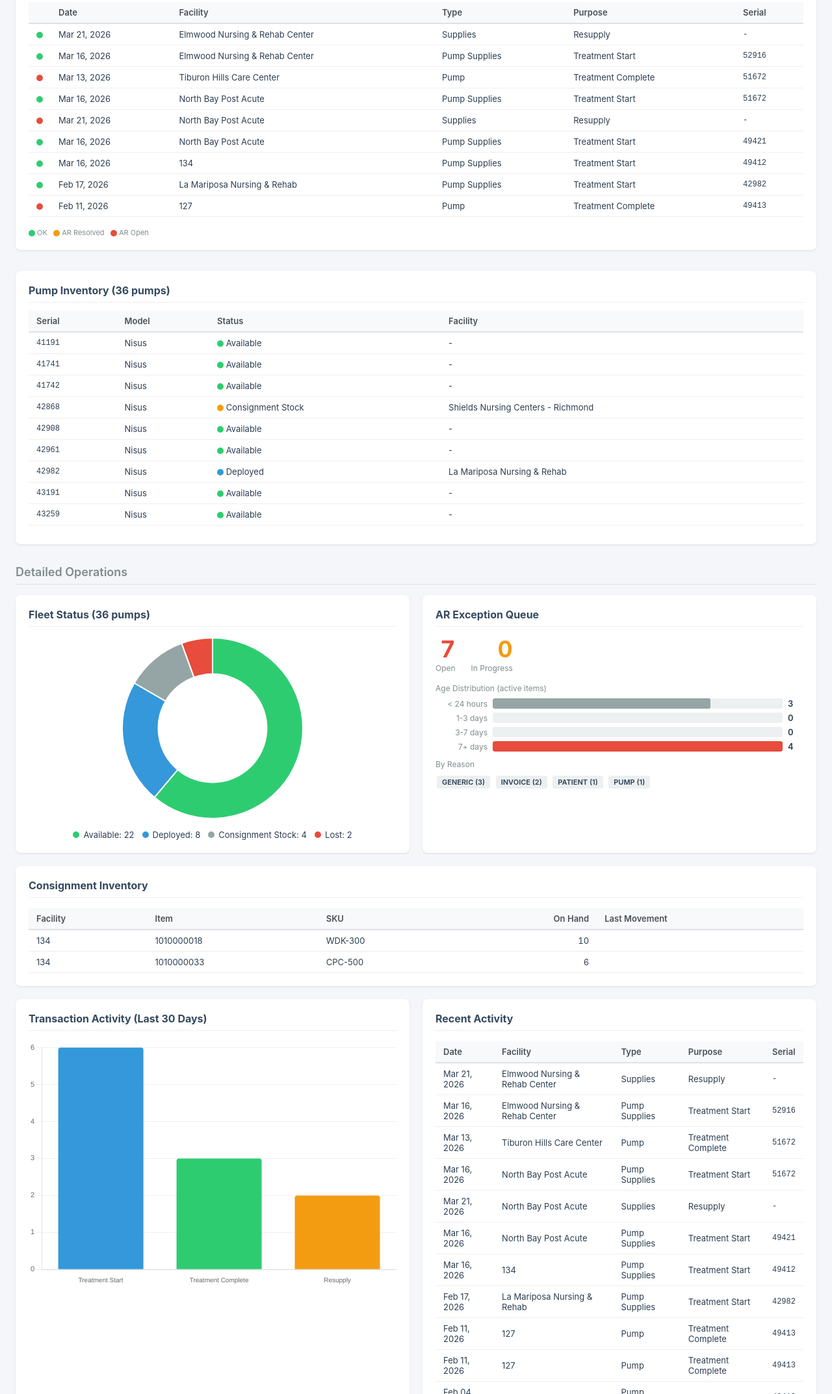
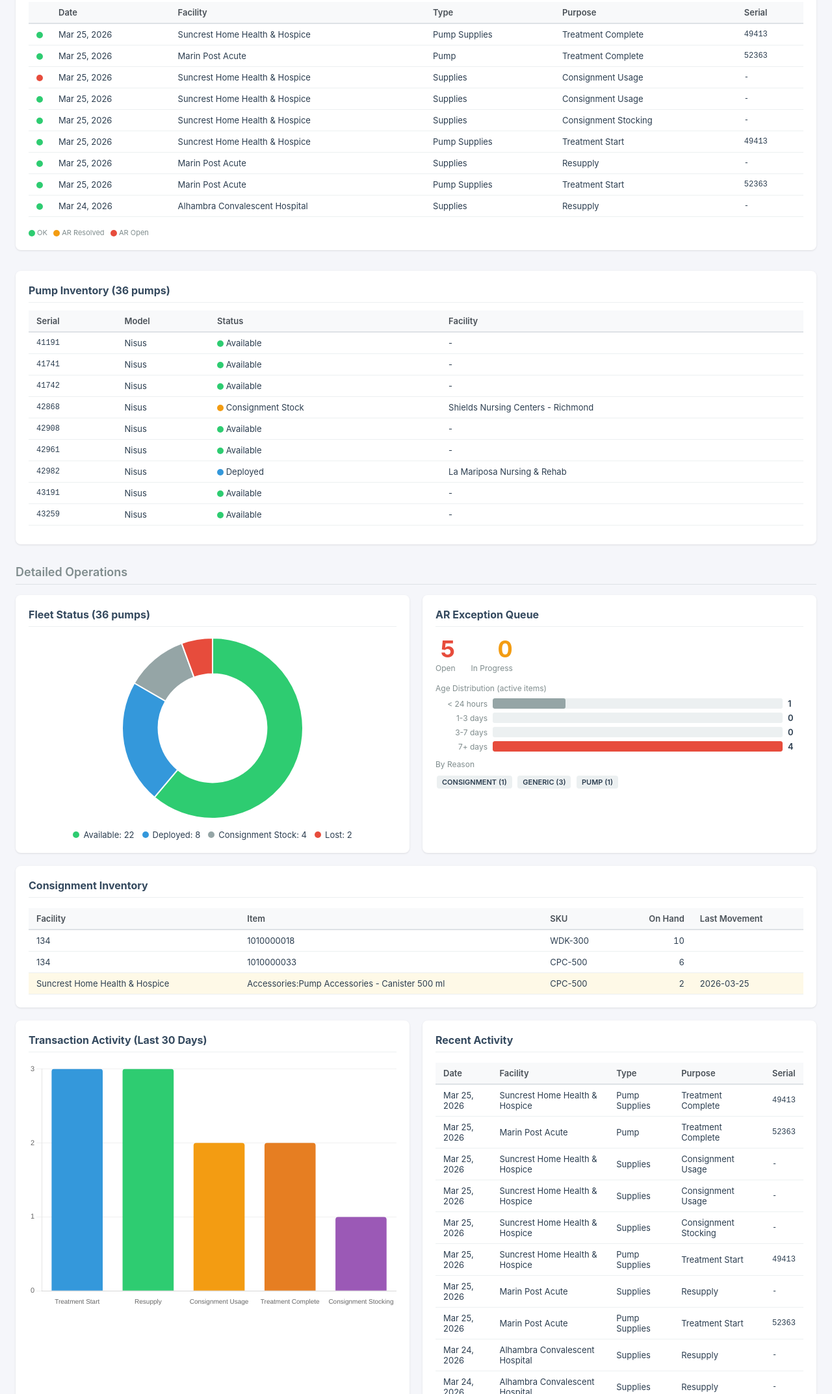
Before and after one commit to usjoh/maam-dashboard-site, a plain HTML site: page index.html in a window 1280 px wide. Shown: the part 654-2800 px from the top of the page at 65% size. Drawn offline with nearby package versions, Linux system fonts and the light colour scheme.

Commit message:
chore: refresh dashboard with live Sheets data (2026-03-25 UAT session)
Co-Authored-By: Claude Opus 4.6 (1M context) <noreply@anthropic.com>

```diff
--- a/index.html
+++ b/index.html
@@ -260,7 +260,7 @@
     <h1>MaAM Dashboard</h1>
     <div class="header-meta">
         <span class="badge badge-live">Live</span><br>
-        Last Update: Mar 21, 2026 at 04:13 PM
+        Last Update: Mar 25, 2026 at 07:08 PM
     </div>
 </div>
 
@@ -322,16 +322,16 @@
                 <td>No activity</td>
             </tr>
             <tr>
-                <td>Elmwood Nursing & Rehab Center</td>
-                <td class="mono">52916</td>
-                <td>Marcus, J</td>
-                <td>Mar 21 (today)</td>
+                <td>Alhambra Convalescent Hospital</td>
+                <td class="mono">52922</td>
+                <td>UAT Patient 1</td>
+                <td>Mar 24 (today)</td>
             </tr>
             <tr>
                 <td>La Mariposa Nursing & Rehab</td>
                 <td class="mono">42982</td>
                 <td>Graves, D</td>
-                <td>Mar 04 (16d ago)</td>
+                <td>Mar 04 (20d ago)</td>
             </tr>
             <tr>
                 <td>Marin Post Acute</td>
@@ -369,97 +369,95 @@
 
             <tr>
                 <td><span class="status-dot" style="background:#2ecc71" title="OK"></span></td>
-                <td>Mar 21, 2026</td>
-                <td>Elmwood Nursing & Rehab Center</td>
+                <td>Mar 25, 2026</td>
+                <td>Suncrest Home Health & Hospice</td>
+                <td>Pump
+Supplies</td>
+                <td>Treatment Complete</td>
+                <td class="mono">49413</td>
+            </tr>
+            <tr>
+                <td><span class="status-dot" style="background:#2ecc71" title="OK"></span></td>
+                <td>Mar 25, 2026</td>
+                <td>Marin Post Acute</td>
+                <td>Pump</td>
+                <td>Treatment Complete</td>
+                <td class="mono">52363</td>
+            </tr>
+            <tr>
+                <td><span class="status-dot" style="background:#e74c3c" title="AR Open"></span></td>
+                <td>Mar 25, 2026</td>
+                <td>Suncrest Home Health & Hospice</td>
+                <td>Supplies</td>
+                <td>Consignment Usage</td>
+                <td class="mono">-</td>
+            </tr>
+            <tr>
+                <td><span class="status-dot" style="background:#2ecc71" title="OK"></span></td>
+                <td>Mar 25, 2026</td>
+                <td>Suncrest Home Health & Hospice</td>
+                <td>Supplies</td>
+                <td>Consignment Usage</td>
+                <td class="mono">-</td>
+            </tr>
+            <tr>
+                <td><span class="status-dot" style="background:#2ecc71" title="OK"></span></td>
+                <td>Mar 25, 2026</td>
+                <td>Suncrest Home Health & Hospice</td>
+                <td>Supplies</td>
+                <td>Consignment Stocking</td>
+                <td class="mono">-</td>
+            </tr>
+            <tr>
+                <td><span class="status-dot" style="background:#2ecc71" title="OK"></span></td>
+                <td>Mar 25, 2026</td>
+                <td>Suncrest Home Health & Hospice</td>
+                <td>Pump
+Supplies</td>
+                <td>Treatment Start</td>
+                <td class="mono">49413</td>
+            </tr>
+            <tr>
+                <td><span class="status-dot" style="background:#2ecc71" title="OK"></span></td>
+                <td>Mar 25, 2026</td>
+                <td>Marin Post Acute</td>
                 <td>Supplies</td>
                 <td>Resupply</td>
                 <td class="mono">-</td>
             </tr>
             <tr>
                 <td><span class="status-dot" style="background:#2ecc71" title="OK"></span></td>
-                <td>Mar 16, 2026</td>
-                <td>Elmwood Nursing & Rehab Center</td>
+                <td>Mar 25, 2026</td>
+                <td>Marin Post Acute</td>
                 <td>Pump
 Supplies</td>
                 <td>Treatment Start</td>
-                <td class="mono">52916</td>
-            </tr>
-            <tr>
-                <td><span class="status-dot" style="background:#e74c3c" title="AR Open"></span></td>
-                <td>Mar 13, 2026</td>
-                <td>Tiburon Hills Care Center</td>
-                <td>Pump</td>
-                <td>Treatment Complete</td>
-                <td class="mono">51672</td>
+                <td class="mono">52363</td>
             </tr>
             <tr>
                 <td><span class="status-dot" style="background:#2ecc71" title="OK"></span></td>
-                <td>Mar 16, 2026</td>
-                <td>North Bay Post Acute</td>
-                <td>Pump
-Supplies</td>
-                <td>Treatment Start</td>
-                <td class="mono">51672</td>
-            </tr>
-            <tr>
-                <td><span class="status-dot" style="background:#e74c3c" title="AR Open"></span></td>
-                <td>Mar 21, 2026</td>
-                <td>North Bay Post Acute</td>
+                <td>Mar 24, 2026</td>
+                <td>Alhambra Convalescent Hospital</td>
                 <td>Supplies</td>
                 <td>Resupply</td>
                 <td class="mono">-</td>
             </tr>
             <tr>
                 <td><span class="status-dot" style="background:#2ecc71" title="OK"></span></td>
-                <td>Mar 16, 2026</td>
-                <td>North Bay Post Acute</td>
+                <td>Mar 24, 2026</td>
+                <td>Alhambra Convalescent Hospital</td>
+                <td>Supplies</td>
+                <td>Resupply</td>
+                <td class="mono">-</td>
+            </tr>
+            <tr>
+                <td><span class="status-dot" style="background:#2ecc71" title="OK"></span></td>
+                <td>Mar 24, 2026</td>
+                <td>Alhambra Convalescent Hospital</td>
                 <td>Pump
 Supplies</td>
                 <td>Treatment Start</td>
-                <td class="mono">49421</td>
-            </tr>
-            <tr>
-                <td><span class="status-dot" style="background:#2ecc71" title="OK"></span></td>
-                <td>Mar 16, 2026</td>
-                <td>134</td>
-                <td>Pump
-Supplies</td>
-                <td>Treatment Start</td>
-                <td class="mono">49412</td>
-            </tr>
-            <tr>
-                <td><span class="status-dot" style="background:#2ecc71" title="OK"></span></td>
-                <td>Feb 17, 2026</td>
-                <td>La Mariposa Nursing & Rehab</td>
-                <td>Pump
-Supplies</td>
-                <td>Treatment Start</td>
-                <td class="mono">42982</td>
-            </tr>
-            <tr>
-                <td><span class="status-dot" style="background:#e74c3c" title="AR Open"></span></td>
-                <td>Feb 11, 2026</td>
-                <td>127</td>
-                <td>Pump</td>
-                <td>Treatment Complete</td>
-                <td class="mono">49413</td>
-            </tr>
-            <tr>
-                <td><span class="status-dot" style="background:#e74c3c" title="AR Open"></span></td>
-                <td>Feb 11, 2026</td>
-                <td>127</td>
-                <td>Pump</td>
-                <td>Treatment Complete</td>
-                <td class="mono">49413</td>
-            </tr>
-            <tr>
-                <td><span class="status-dot" style="background:#2ecc71" title="OK"></span></td>
-                <td>Feb 04, 2026</td>
-                <td>127</td>
-                <td>Pump
-Supplies</td>
-                <td>Treatment Start</td>
-                <td class="mono">49413</td>
+                <td class="mono">52922</td>
             </tr>
                 </tbody>
             </table>
@@ -581,7 +579,7 @@ Supplies</td>
                 <td class="mono">49413</td>
                 <td>Nisus</td>
                 <td><span class="status-dot" style="background:#2ecc71"></span> Available</td>
-                <td>127</td>
+                <td>Suncrest Home Health & Hospice</td>
             </tr>
             <tr>
                 <td class="mono">49414</td>
@@ -599,7 +597,7 @@ Supplies</td>
                 <td class="mono">51672</td>
                 <td>Nisus</td>
                 <td><span class="status-dot" style="background:#2ecc71"></span> Available</td>
-                <td>North Bay Post Acute</td>
+                <td>Tiburon Hills Care Center</td>
             </tr>
             <tr>
                 <td class="mono">51673</td>
@@ -617,7 +615,7 @@ Supplies</td>
                 <td class="mono">52363</td>
                 <td>Nisus</td>
                 <td><span class="status-dot" style="background:#2ecc71"></span> Available</td>
-                <td>-</td>
+                <td>Marin Post Acute</td>
             </tr>
             <tr>
                 <td class="mono">52365</td>
@@ -664,8 +662,8 @@ Supplies</td>
             <tr>
                 <td class="mono">52916</td>
                 <td>Nisus</td>
-                <td><span class="status-dot" style="background:#3498db"></span> Deployed</td>
-                <td>Elmwood Nursing & Rehab Center</td>
+                <td><span class="status-dot" style="background:#2ecc71"></span> Available</td>
+                <td>-</td>
             </tr>
             <tr>
                 <td class="mono">52917</td>
@@ -700,8 +698,8 @@ Supplies</td>
             <tr>
                 <td class="mono">52922</td>
                 <td>Nisus</td>
-                <td><span class="status-dot" style="background:#2ecc71"></span> Available</td>
-                <td>-</td>
+                <td><span class="status-dot" style="background:#3498db"></span> Deployed</td>
+                <td>Alhambra Convalescent Hospital</td>
             </tr>
                 </tbody>
             </table>
@@ -745,7 +743,7 @@ Supplies</td>
         <h2>AR Exception Queue</h2>
         <div class="ar-stats">
             <div class="ar-stat">
-                <div class="num open">7</div>
+                <div class="num open">5</div>
                 <div class="label">Open</div>
             </div>
             <div class="ar-stat">
@@ -758,9 +756,9 @@ Supplies</td>
             <div class="age-row">
                 <span class="age-label">< 24 hours</span>
                 <div class="age-bar-bg">
-                    <div class="age-bar" style="width:75.0%;background:#95a5a6"></div>
+                    <div class="age-bar" style="width:25.0%;background:#95a5a6"></div>
                 </div>
-                <span class="age-count">3</span>
+                <span class="age-count">1</span>
             </div>
             <div class="age-row">
                 <span class="age-label">1-3 days</span>
@@ -785,7 +783,7 @@ Supplies</td>
             </div>
         <div style="margin-top: 12px;">
             <div class="section-label">By Reason</div>
-            <span class="badge">GENERIC (3)</span> <span class="badge">INVOICE (2)</span> <span class="badge">PATIENT (1)</span> <span class="badge">PUMP (1)</span>
+            <span class="badge">CONSIGNMENT (1)</span> <span class="badge">GENERIC (3)</span> <span class="badge">PUMP (1)</span>
         </div>
     </div>
 </div>
@@ -820,6 +818,13 @@ Supplies</td>
                 <td class="num">6</td>
                 <td></td>
             </tr>
+            <tr class="stock-low">
+                <td>Suncrest Home Health & Hospice</td>
+                <td>Accessories:Pump Accessories - Canister 500 ml</td>
+                <td>CPC-500</td>
+                <td class="num">2</td>
+                <td>2026-03-25</td>
+            </tr>
             </tbody>
         </table>
     </div>
@@ -847,87 +852,85 @@ Supplies</td>
             <tbody>
 
             <tr>
-                <td>Mar 21, 2026</td>
-                <td>Elmwood Nursing & Rehab Center</td>
+                <td>Mar 25, 2026</td>
+                <td>Suncrest Home Health & Hospice</td>
+                <td>Pump
+Supplies</td>
+                <td>Treatment Complete</td>
+                <td class="mono">49413</td>
+            </tr>
+            <tr>
+                <td>Mar 25, 2026</td>
+                <td>Marin Post Acute</td>
+                <td>Pump</td>
+                <td>Treatment Complete</td>
+                <td class="mono">52363</td>
+            </tr>
+            <tr>
+                <td>Mar 25, 2026</td>
+                <td>Suncrest Home Health & Hospice</td>
+                <td>Supplies</td>
+                <td>Consignment Usage</td>
+                <td class="mono">-</td>
+            </tr>
+            <tr>
+                <td>Mar 25, 2026</td>
+                <td>Suncrest Home Health & Hospice</td>
+                <td>Supplies</td>
+                <td>Consignment Usage</td>
+                <td class="mono">-</td>
+            </tr>
+            <tr>
+                <td>Mar 25, 2026</td>
+                <td>Suncrest Home Health & Hospice</td>
+                <td>Supplies</td>
+                <td>Consignment Stocking</td>
+                <td class="mono">-</td>
+            </tr>
+            <tr>
+                <td>Mar 25, 2026</td>
+                <td>Suncrest Home Health & Hospice</td>
+                <td>Pump
+Supplies</td>
+                <td>Treatment Start</td>
+                <td class="mono">49413</td>
+            </tr>
+            <tr>
+                <td>Mar 25, 2026</td>
+                <td>Marin Post Acute</td>
                 <td>Supplies</td>
                 <td>Resupply</td>
                 <td class="mono">-</td>
             </tr>
             <tr>
-                <td>Mar 16, 2026</td>
-                <td>Elmwood Nursing & Rehab Center</td>
+                <td>Mar 25, 2026</td>
+                <td>Marin Post Acute</td>
                 <td>Pump
 Supplies</td>
                 <td>Treatment Start</td>
-                <td class="mono">52916</td>
+                <td class="mono">52363</td>
             </tr>
             <tr>
-                <td>Mar 13, 2026</td>
-                <td>Tiburon Hills Care Center</td>
-                <td>Pump</td>
-                <td>Treatment Complete</td>
-                <td class="mono">51672</td>
-            </tr>
-            <tr>
-                <td>Mar 16, 2026</td>
-                <td>North Bay Post Acute</td>
-                <td>Pump
-Supplies</td>
-                <td>Treatment Start</td>
-                <td class="mono">51672</td>
-            </tr>
-            <tr>
-                <td>Mar 21, 2026</td>
-                <td>North Bay Post Acute</td>
+                <td>Mar 24, 2026</td>
+                <td>Alhambra Convalescent Hospital</td>
                 <td>Supplies</td>
                 <td>Resupply</td>
                 <td class="mono">-</td>
             </tr>
             <tr>
-                <td>Mar 16, 2026</td>
-                <td>North Bay Post Acute</td>
+                <td>Mar 24, 2026</td>
+                <td>Alhambra Convalescent Hospital</td>
+                <td>Supplies</td>
+                <td>Resupply</td>
+                <td class="mono">-</td>
+            </tr>
+            <tr>
+                <td>Mar 24, 2026</td>
+                <td>Alhambra Convalescent Hospital</td>
                 <td>Pump
 Supplies</td>
                 <td>Treatment Start</td>
-                <td class="mono">49421</td>
-            </tr>
-            <tr>
-                <td>Mar 16, 2026</td>
-                <td>134</td>
-                <td>Pump
-Supplies</td>
-                <td>Treatment Start</td>
-                <td class="mono">49412</td>
-            </tr>
-            <tr>
-                <td>Feb 17, 2026</td>
-                <td>La Mariposa Nursing & Rehab</td>
-                <td>Pump
-Supplies</td>
-                <td>Treatment Start</td>
-                <td class="mono">42982</td>
-            </tr>
-            <tr>
-                <td>Feb 11, 2026</td>
-                <td>127</td>
-                <td>Pump</td>
-                <td>Treatment Complete</td>
-                <td class="mono">49413</td>
-            </tr>
-            <tr>
-                <td>Feb 11, 2026</td>
-                <td>127</td>
-                <td>Pump</td>
-                <td>Treatment Complete</td>
-                <td class="mono">49413</td>
-            </tr>
-            <tr>
-                <td>Feb 04, 2026</td>
-                <td>127</td>
-                <td>Pump
-Supplies</td>
-                <td>Treatment Start</td>
-                <td class="mono">49413</td>
+                <td class="mono">52922</td>
             </tr>
             </tbody>
         </table>
@@ -935,7 +938,7 @@ Supplies</td>
 </div>
 
 <div class="footer">
-    MaAM Dashboard v0.1 &middot; Data as of Mar 21, 2026 at 04:13 PM
+    MaAM Dashboard v0.1 &middot; Data as of Mar 25, 2026 at 07:08 PM
 </div>
 
 <script>
@@ -971,9 +974,9 @@ new Chart(document.getElementById("fleetChart"), {
 new Chart(document.getElementById("txnChart"), {
     type: "bar",
     data: {
-        labels: ["Treatment Start", "Treatment Complete", "Resupply"],
+        labels: ["Treatment Start", "Resupply", "Consignment Usage", "Treatment Complete", "Consignment Stocking"],
         datasets: [{
-            data: [6, 3, 2],
+            data: [3, 3, 2, 2, 1],
             backgroundColor: [
                 "#3498db", "#2ecc71", "#f39c12", "#e67e22",
                 "#9b59b6", "#1abc9c", "#e74c3c"
```
Also changed, not shown: finance.html (+20 -5 lines).
